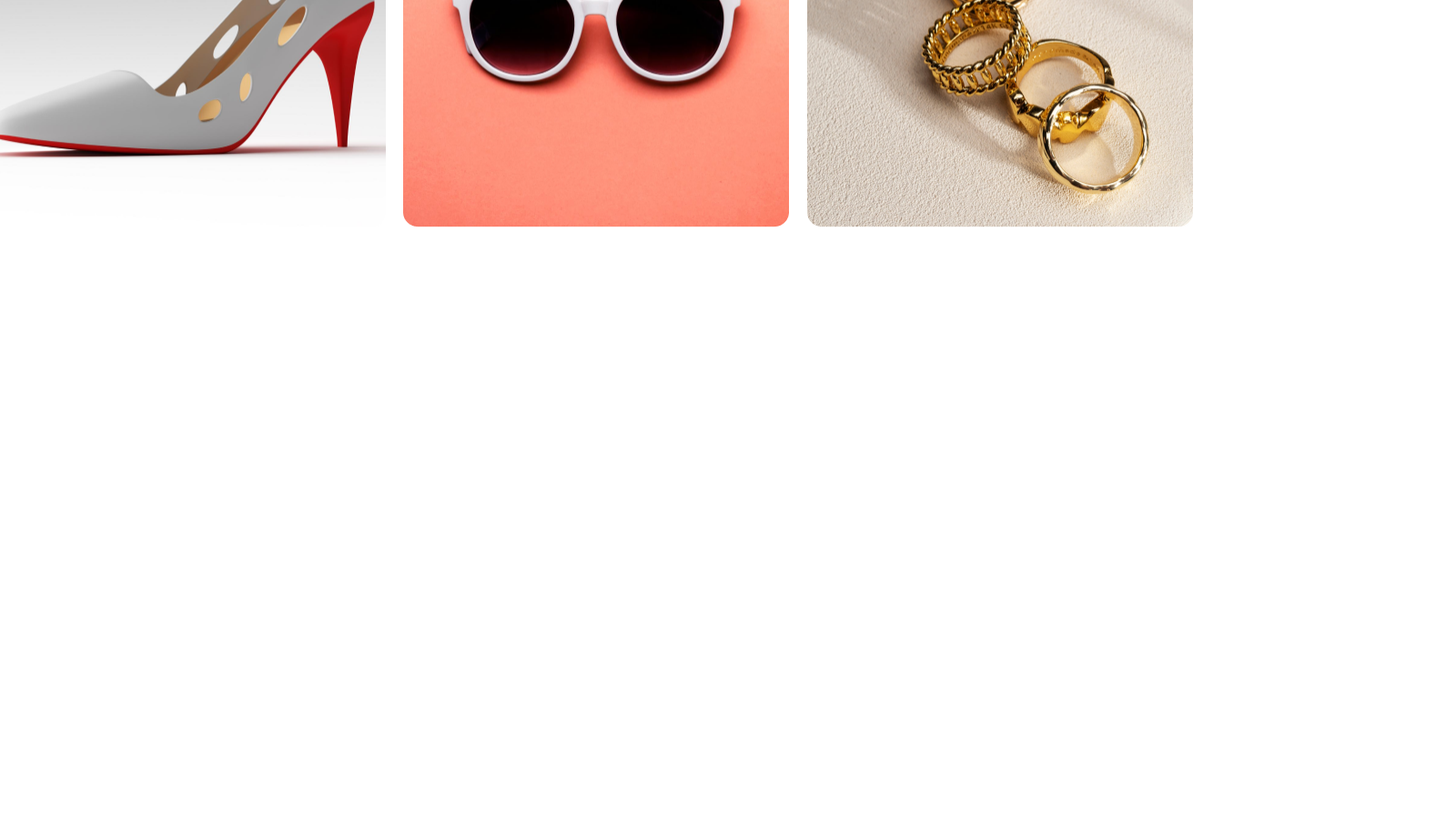
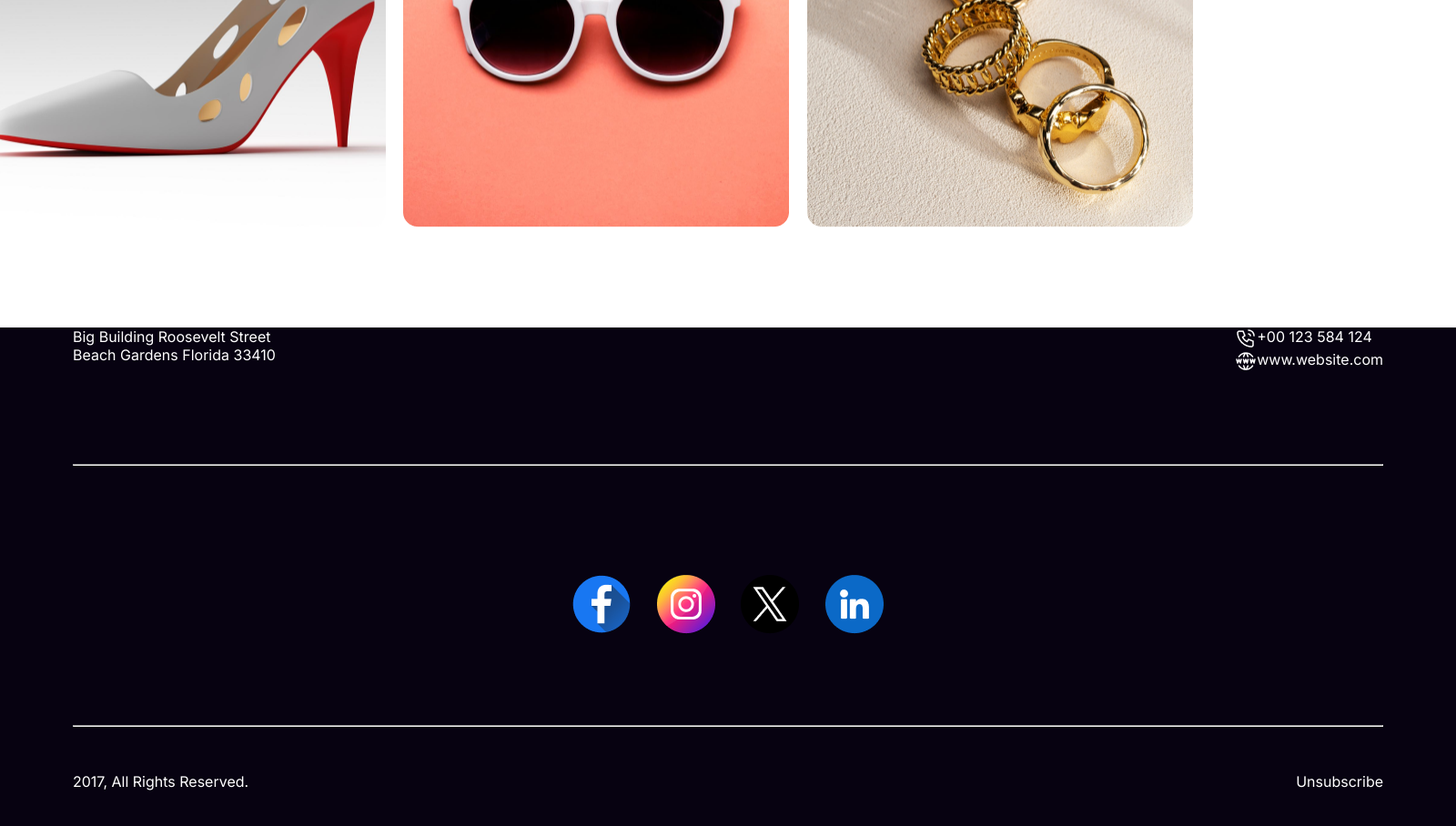
Before and after one commit to amahim/ph-mod6-task, a plain HTML site: page index.html in a window 1280 px wide. Shown: the part 3755-4663 px from the top of the page at 91% size, 1600 px wide, since content can reach past the window. Before the commit the page ends 4055 px from the top, so only its background shows below. Drawn offline with Linux system fonts and the light colour scheme.

Commit message:
footer added

```diff
--- a/index.html
+++ b/index.html
@@ -1,18 +1,20 @@
 <!DOCTYPE html>
 <html lang="en">
   <head>
-    <meta charset="UTF-8">
-    <meta name="viewport" content="width=device-width, initial-scale=1.0">
+    <meta charset="UTF-8" />
+    <meta name="viewport" content="width=device-width, initial-scale=1.0" />
     <title>HNY Celebration</title>
-    <link rel="stylesheet" href="styles/styles.css">
+    <link rel="stylesheet" href="styles/styles.css" />
   </head>
   <body>
     <header class="banner-container">
       <div class="banner-content">
         <p>Happy New Year</p>
-            <h1 style="text-align: center;">New Year Party <br> Celebration</h1>
+        <h1 style="text-align: center">
+          New Year Party <br />
+          Celebration
+        </h1>
       </div>
-
     </header>
     <main>
       <!-- 65% section strats -->
@@ -22,25 +24,34 @@
           <p>OUR HOLIDAY DEALS ARE BETTER</p>
           <h3>ALL CATEGORIES</h3>
         </div>
-            <img src="images/New Year Photo.png" alt="">
+        <img src="images/New Year Photo.png" alt="" />
       </section>
       <!-- 3rd section -->
       <section class="third-container">
         <div class="third-left">
-                <h1>Welcome to <br> midnight party</h1>
-                <p>Dolor sit amet consectetur. Consequat eget consectetur maecenas sed molestie malesuada. Ipsum sed sodales risus ut pellentesque vel euismod.</p>
+          <h1>
+            Welcome to <br />
+            midnight party
+          </h1>
+          <p>
+            Dolor sit amet consectetur. Consequat eget consectetur maecenas sed
+            molestie malesuada. Ipsum sed sodales risus ut pellentesque vel
+            euismod.
+          </p>
           <span><button>Join Now</button></span>
         </div>
         <div class="third-right">
-                <img src="images/Group 70.png" alt="">
+          <img src="images/Group 70.png" alt="" />
         </div>
       </section>
       <!-- address starts -->
       <section class="add-container">
         <div class="info">
-                <h2><span style="color:red">Place: </span> New Park Hotel</h2>
-                <h2><span style="color:red">Date: </span> 31 December Night 2023</h2>
-                <h2><span style="color:red">Time: </span> Evening 7.30 pm to 12.30 am</h2>
+          <h2><span style="color: red">Place: </span> New Park Hotel</h2>
+          <h2><span style="color: red">Date: </span> 31 December Night 2023</h2>
+          <h2>
+            <span style="color: red">Time: </span> Evening 7.30 pm to 12.30 am
+          </h2>
           <button>JOIN NOW</button>
         </div>
       </section>
@@ -63,33 +74,69 @@
         <div class="portfolio-content">
           <h5>THE BEST GIFTS</h5>
           <h3>Our Awesome Portfolio</h3>
-                <p>Dolor sit amet consectetur. Consequat eget consectetur maecenas sed molestie malesuada.<br>Ipsum sed sodales risus ut pellentesque vel euismod. </p>
+          <p>
+            Dolor sit amet consectetur. Consequat eget consectetur maecenas sed
+            molestie malesuada.<br />Ipsum sed sodales risus ut pellentesque vel
+            euismod.
+          </p>
         </div>
         <div class="port-items">
           <div class="port-item">
-                    <img src="images/Rectangle 3.png" alt="">
+            <img src="images/Rectangle 3.png" alt="" />
           </div>
           <div class="port-item">
-                    <img src="images/Rectangle 4.png" alt="">
+            <img src="images/Rectangle 4.png" alt="" />
           </div>
           <div class="port-item">
-                    <img src="images/Rectangle 5.png" alt="">
+            <img src="images/Rectangle 5.png" alt="" />
           </div>
           <div class="port-item">
-                    <img src="images/Rectangle 6.png" alt="">
+            <img src="images/Rectangle 6.png" alt="" />
           </div>
           <div class="port-item">
-                    <img src="images/Rectangle 7.png" alt="">
+            <img src="images/Rectangle 7.png" alt="" />
           </div>
           <div class="port-item">
-                    <img src="images/Rectangle 8.png" alt="">
+            <img src="images/Rectangle 8.png" alt="" />
           </div>
         </div>
-
       </section>
     </main>
-    <footer>
-
+    <footer class="footer-container">
+      <div class="footer-first-sec">
+        <div>
+          <p>
+            Big Building Roosevelt Street <br />
+            Beach Gardens Florida 33410
+          </p>
+        </div>
+        <div>
+          <span class="contact">
+            <img src="icons/Call.png" alt="" />
+            <p>+00 123 584 124</p>
+          </span>
+          <span class="contact">
+            <img src="icons/Website.png" alt="" />
+            <p>www.website.com</p>
+          </span>
+        </div>
+      </div>
+      <hr>
+      <div class="social-icons">
+        <img src="icons/Facebook.png" alt="">
+        <img src="icons/Instagram.png" alt="">
+        <img src="icons/Twitter.png" alt="">
+        <img src="icons/Linkedin.png" alt="">
+      </div>
+      <hr>
+      <div class="footer-last-sec">
+        <div>
+          <p>2017, All Rights Reserved.</p>
+        </div>
+        <div>
+            <p>Unsubscribe</p>
+          </div>
+      </div>
     </footer>
   </body>
 </html>
--- a/styles/styles.css
+++ b/styles/styles.css
@@ -307,3 +307,47 @@ body {
     grid-template-columns: repeat(3,1fr);
     gap:10px;
 }
+
+/*footer */
+.footer-container{
+    width: 1600px;
+    height: 609px;
+    background: rgb(7, 2, 17);
+    margin: 0 auto;
+    margin-top: 60px;
+}
+.contact{
+    display: flex;
+    color: white;
+}
+.footer-first-sec{
+    color: white;
+    display: flex;
+    width: 90%;
+    margin: 0 auto;
+    justify-content: space-between;
+    margin-top: 50px;
+    margin-bottom: 50px;
+}
+hr{
+    width: 90%;
+    margin: 0 auto;
+    margin-top: 100px;
+}
+.social-icons{
+    width: 400px;
+    margin: 0 auto;
+    margin-top: 120px;
+    display: flex;
+    justify-content: space-evenly;
+}
+
+.footer-last-sec{
+    color: white;
+    display: flex;
+    width: 90%;
+    margin: 0 auto;
+    justify-content: space-between;
+    margin-top: 50px;
+    margin-bottom: 50px;
+}
```
Lines whose indentation alone changed are shown as unchanged.
